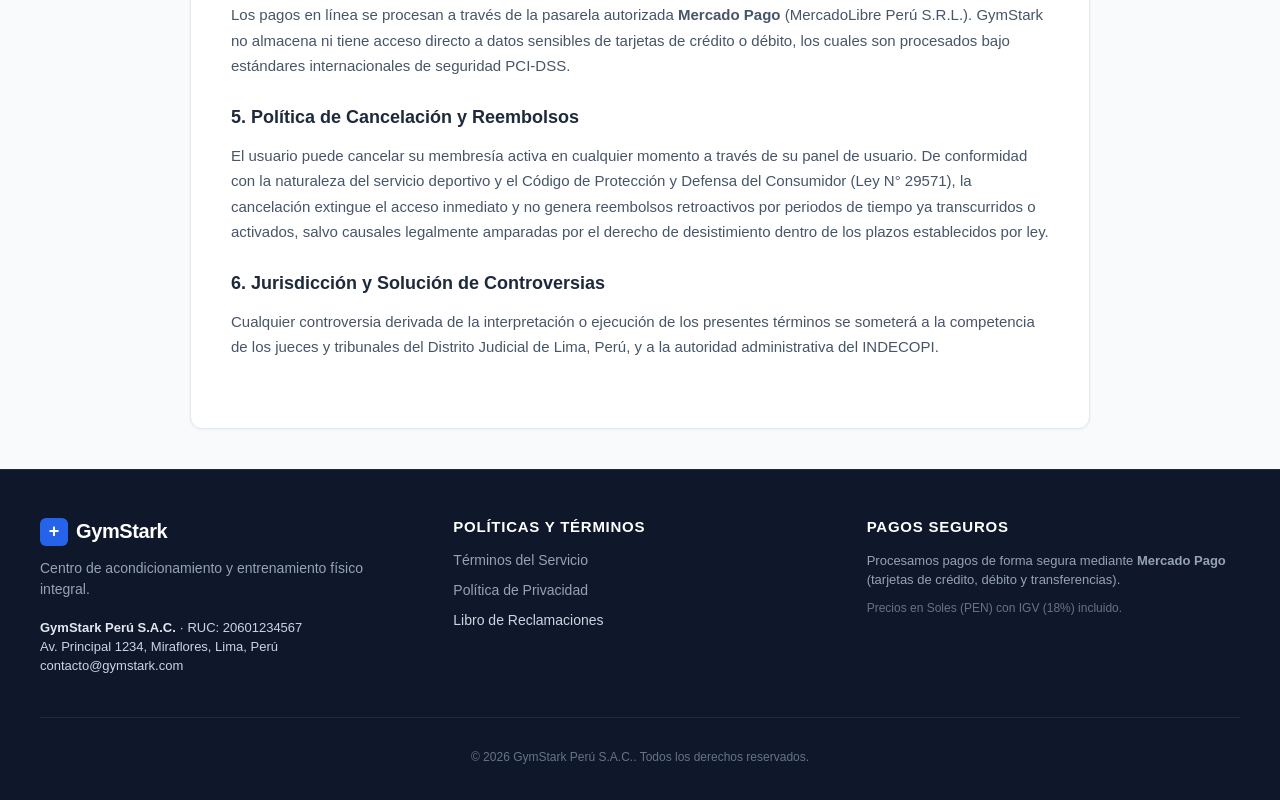
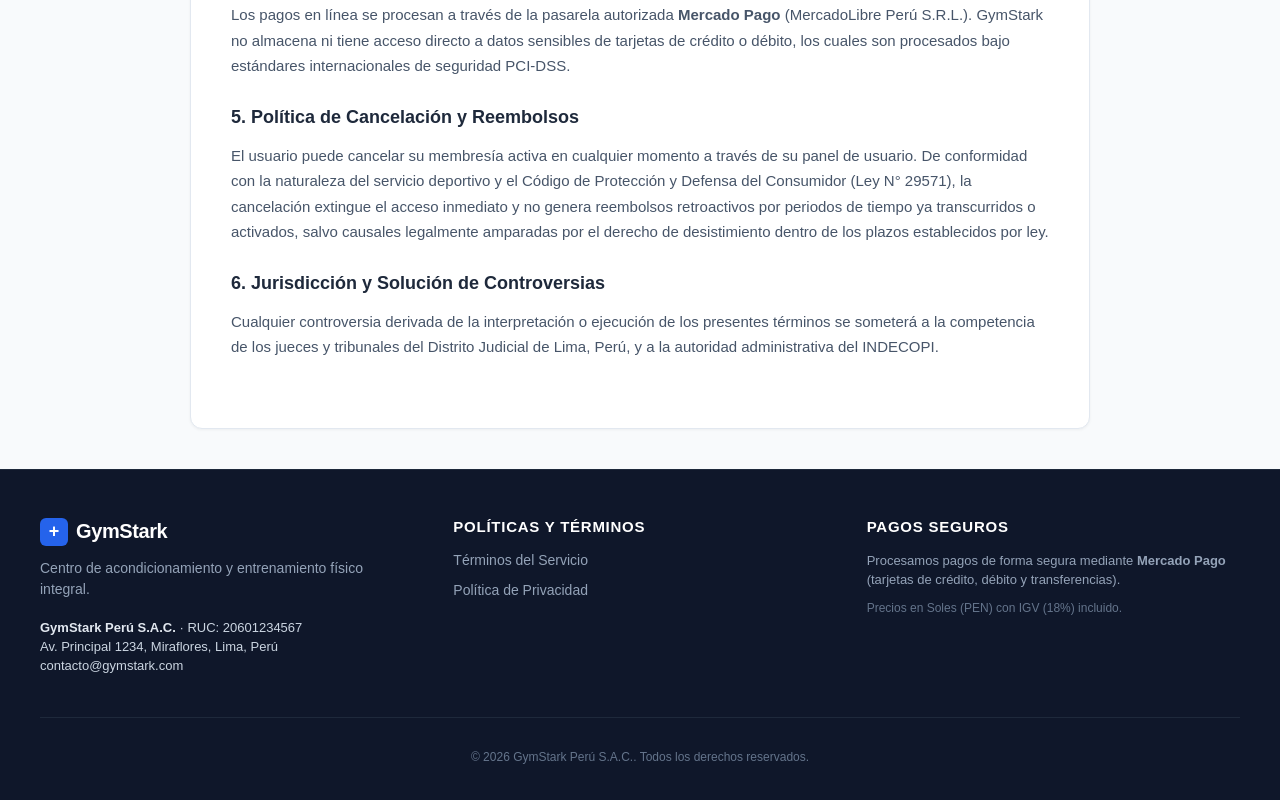
Before and after one commit to Hrid1402/GymSystem, a React (Vite) app in the folder frontend/: page /terminos-y-condiciones in a window 1280 px wide. Shown: the part 754-1554 px from the top of the page. Built offline with nearby package versions, Linux system fonts and the light colour scheme; no server answers.

Commit message:
fix(frontend): option hidden

```diff
--- a/frontend/src/components/layout/LegalFooter.jsx
+++ b/frontend/src/components/layout/LegalFooter.jsx
@@ -37,9 +37,6 @@ export default function LegalFooter() {
             <li>
               <Link to={PATHS.PRIVACY}>Política de Privacidad</Link>
             </li>
-            <li>
-              <Link to={PATHS.COMPLAINTS} className="complaints-link">Libro de Reclamaciones</Link>
-            </li>
           </ul>
         </div>
 
```
